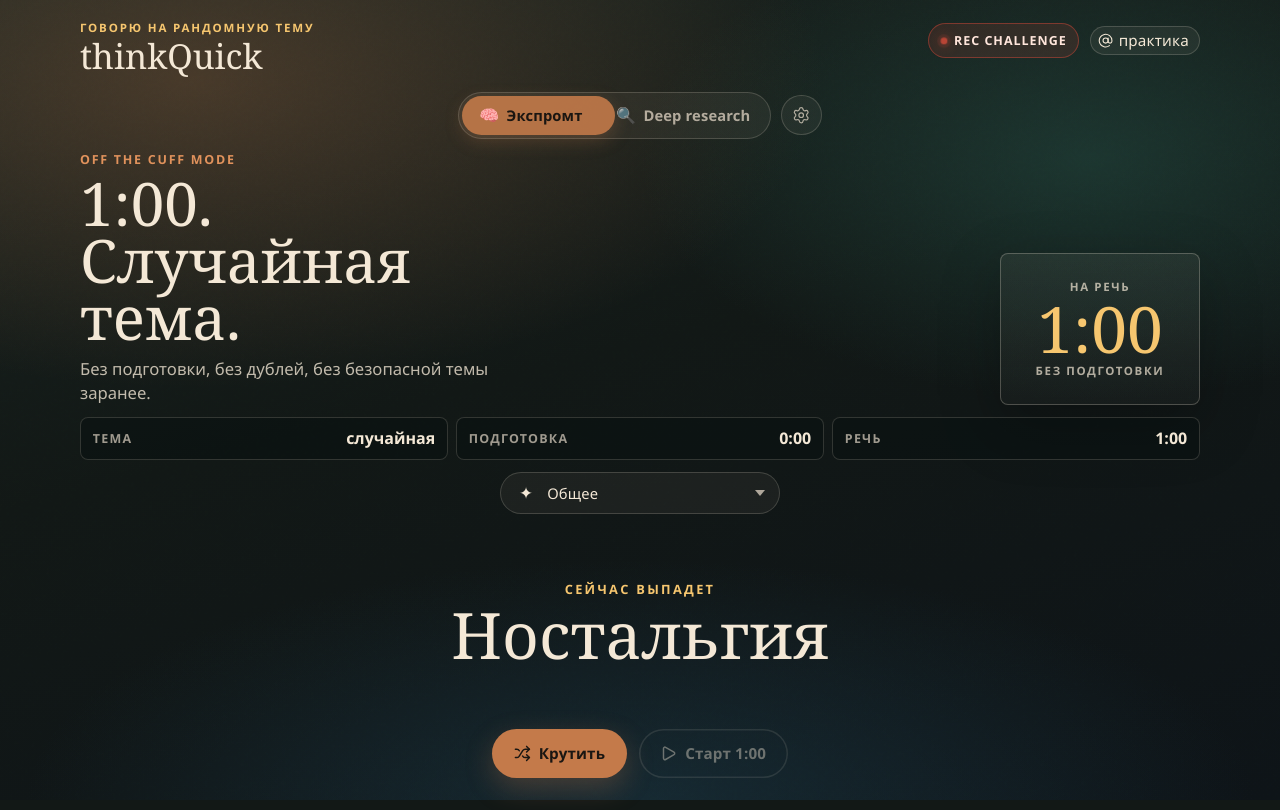
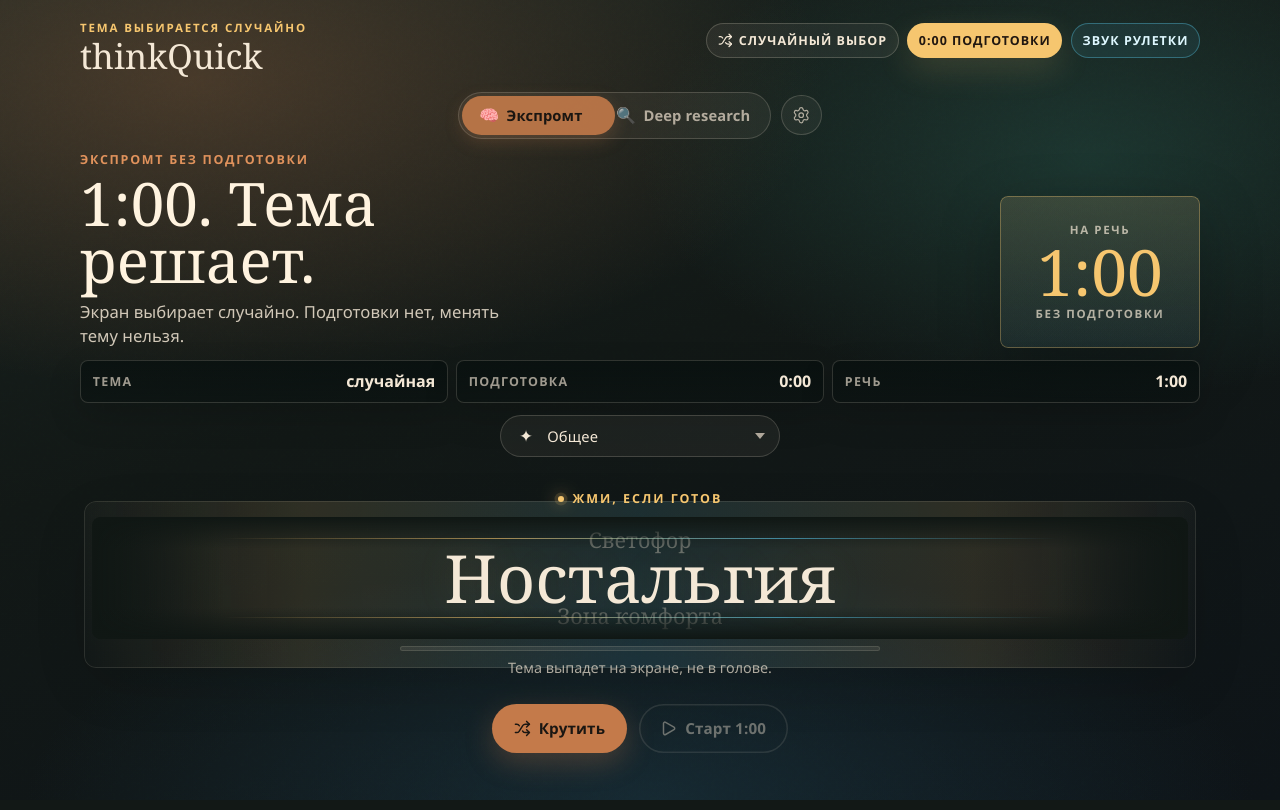
Before and after one commit to h0tzz/thinkquick, a Next.js app: page / in a window 1280 px wide. Built offline with nearby package versions, Linux system fonts and the light colour scheme.

Commit message:
Make topic roulette more engaging

```diff
--- a/app/page.tsx
+++ b/app/page.tsx
@@ -1,6 +1,6 @@
 "use client";
 
-import { AtSign, Play, Settings, Shuffle } from "lucide-react";
+import { Play, Settings, Shuffle } from "lucide-react";
 import {
   useCallback,
   useEffect,
@@ -15,6 +15,7 @@ import { createPortal } from "react-dom";
 
 type ModeId = "off-the-cuff" | "deep-research";
 type TimerState = "idle" | "research" | "ready" | "speech" | "done";
+type SpinStage = "idle" | "accelerating" | "cruising" | "locking" | "landed";
 
 type TopicGroup = {
   id: string;
@@ -372,7 +373,7 @@ const MODES = [
 
 const SPEECH_STAGES = ["Что?", "И что?", "Что дальше?"];
 const STORAGE_PREFIX = "thinkquick:";
-const SPIN_DURATION = 4800;
+const SPIN_DURATION = 3600;
 
 function getGroup(id: string) {
   return GROUPS.find((group) => group.id === id) ?? GROUPS[0];
@@ -504,6 +505,15 @@ function topicLengthClass(topic: string | null | undefined) {
   }
 
   return "";
+}
+
+function topicAtOffset(topics: string[], topic: string, offset: number) {
+  if (topics.length === 0) {
+    return "";
+  }
+
+  const index = Math.max(0, topics.indexOf(topic));
+  return topics[(index + offset + topics.length) % topics.length] ?? "";
 }
 
 function DurationField({
@@ -945,11 +955,15 @@ export default function Home() {
   const [selectedTopic, setSelectedTopic] = useState<string | null>(null);
   const [isSpinning, setIsSpinning] = useState(false);
   const [isLanded, setIsLanded] = useState(false);
+  const [spinStage, setSpinStage] = useState<SpinStage>("idle");
+  const [spinProgress, setSpinProgress] = useState(0);
   const [timerState, setTimerState] = useState<TimerState>("idle");
   const [remaining, setRemaining] = useState(60);
   const [reelKey, setReelKey] = useState(0);
   const topicIndexRef = useRef(0);
   const spinFrameRef = useRef<number | null>(null);
+  const lastSpinStepRef = useRef(0);
+  const lastTickAtRef = useRef(0);
   const audioRef = useRef<AudioContext | null>(null);
 
   const activeTopics = useMemo(
@@ -972,13 +986,13 @@ export default function Home() {
   const challengeTitle =
     mode === "deep-research"
       ? "Сложная тема. Research. Речь."
-      : `${speechClock}. Случайная тема.`;
+      : `${speechClock}. Тема решает.`;
   const challengeSubtitle =
     mode === "deep-research"
       ? `Сначала ${formatDuration(researchSeconds)} на разбор, потом ${formatDuration(
           speechSeconds,
         )} на объяснение без шпаргалок.`
-      : "Без подготовки, без дублей, без безопасной темы заранее.";
+      : "Экран выбирает случайно. Подготовки нет, менять тему нельзя.";
   const stakeItems =
     mode === "deep-research"
       ? [
@@ -991,6 +1005,26 @@ export default function Home() {
           ["Подготовка", "0:00"],
           ["Речь", speechClock],
         ];
+  const previousTopic = topicAtOffset(activeTopics, displayTopic, -1);
+  const nextTopic = topicAtOffset(activeTopics, displayTopic, 1);
+  const spinStageLabel =
+    isSpinning
+      ? spinStage === "locking"
+        ? "замедляется..."
+        : spinStage === "cruising"
+          ? "выбор идет"
+          : "рулетка пошла"
+      : selectedTopic
+        ? "выбрано случайно"
+        : "жми, если готов";
+  const reelHint =
+    isSpinning
+      ? spinStage === "locking"
+        ? "Сейчас остановится. Назад дороги нет."
+        : "Смотри, как тема проскакивает мимо."
+      : selectedTopic
+        ? "Теперь говоришь на эту тему."
+        : "Тема выпадет на экране, не в голове.";
 
   useEffect(() => {
     setSpeechSeconds(getSavedSeconds("speech", 60, 1, 10));
@@ -1068,6 +1102,7 @@ export default function Home() {
 
       const context = audioRef.current ?? new AudioContextCtor();
       audioRef.current = context;
+      void context.resume?.();
       const gain = context.createGain();
       gain.gain.value = 0.16;
       gain.connect(context.destination);
@@ -1091,6 +1126,42 @@ export default function Home() {
 
   const playSpin = useCallback(() => playNotes([523.25, 659.25, 783.99]), [playNotes]);
   const playFinish = useCallback(() => playNotes([392, 523.25, 659.25, 784]), [playNotes]);
+  const playTick = useCallback(
+    (progressValue: number) => {
+      if (muted || typeof window === "undefined") {
+        return;
+      }
+
+      const AudioContextCtor =
+        window.AudioContext ??
+        (window as Window & { webkitAudioContext?: typeof AudioContext }).webkitAudioContext;
+
+      if (!AudioContextCtor) {
+        return;
+      }
+
+      const context = audioRef.current ?? new AudioContextCtor();
+      audioRef.current = context;
+      void context.resume?.();
+
+      const now = context.currentTime;
+      const oscillator = context.createOscillator();
+      const gain = context.createGain();
+      const clickLength = 0.035 + progressValue * 0.035;
+      const volume = 0.05 + progressValue * 0.07;
+
+      oscillator.type = "square";
+      oscillator.frequency.value = 740 - progressValue * 180;
+      gain.gain.setValueAtTime(0.0001, now);
+      gain.gain.exponentialRampToValueAtTime(volume, now + 0.004);
+      gain.gain.exponentialRampToValueAtTime(0.0001, now + clickLength);
+      oscillator.connect(gain);
+      gain.connect(context.destination);
+      oscillator.start(now);
+      oscillator.stop(now + clickLength + 0.01);
+    },
+    [muted],
+  );
 
   function resetTopicPool(nextTopics: string[]) {
     const nextTopic = randomTopic(nextTopics);
@@ -1098,6 +1169,8 @@ export default function Home() {
     setDisplayTopic(nextTopic);
     setSelectedTopic(null);
     setIsLanded(false);
+    setSpinStage("idle");
+    setSpinProgress(0);
     setReelKey((key) => key + 1);
   }
 
@@ -1127,6 +1200,8 @@ export default function Home() {
     playSpin();
     setIsSpinning(true);
     setIsLanded(false);
+    setSpinStage("accelerating");
+    setSpinProgress(0);
     setSelectedTopic(null);
 
     if (spinFrameRef.current !== null) {
@@ -1136,15 +1211,32 @@ export default function Home() {
     const startedAt = performance.now();
     const startIndex = topicIndexRef.current;
     const plan = spinPlan(startIndex, activeTopics.length);
+    lastSpinStepRef.current = 0;
+    lastTickAtRef.current = startedAt;
 
     const frame = (time: number) => {
       const raw = Math.min(1, (time - startedAt) / SPIN_DURATION);
       const eased = easeOutCubic(raw);
       const step = Math.min(plan.totalSteps, Math.floor(eased * plan.totalSteps));
       const index = (startIndex + step) % activeTopics.length;
+      const nextStage: SpinStage =
+        raw > 0.76 ? "locking" : raw > 0.2 ? "cruising" : "accelerating";
 
+      setSpinProgress(raw);
+      setSpinStage(nextStage);
+
+      if (step !== lastSpinStepRef.current) {
         setDisplayTopic(activeTopics[index] ?? activeTopics[0] ?? "");
         setReelKey((key) => key + 1);
+
+        const minTickGap = raw > 0.78 ? 54 : raw > 0.55 ? 40 : 26;
+        if (time - lastTickAtRef.current >= minTickGap) {
+          playTick(raw);
+          lastTickAtRef.current = time;
+        }
+
+        lastSpinStepRef.current = step;
+      }
 
       if (raw < 1) {
         spinFrameRef.current = window.requestAnimationFrame(frame);
@@ -1157,6 +1249,8 @@ export default function Home() {
       setSelectedTopic(landedTopic);
       setIsSpinning(false);
       setIsLanded(true);
+      setSpinStage("landed");
+      setSpinProgress(1);
       playFinish();
       spinFrameRef.current = null;
     };
@@ -1226,18 +1320,18 @@ export default function Home() {
 
       <header className="brand challenge-brand">
         <div className="brand-lockup">
-          <p className="brand-kicker">говорю на рандомную тему</p>
+          <p className="brand-kicker">тема выбирается случайно</p>
           <h1 className="brand-mark">thinkQuick</h1>
         </div>
         <p className="brand-line">
-          <span className="record-pill" aria-label="Челлендж записывается">
-            <span className="record-dot" aria-hidden="true" />
-            REC challenge
+          <span className="truth-pill">
+            <Shuffle className="truth-icon" aria-hidden="true" />
+            случайный выбор
           </span>
-          <a className="brand-link" href="https://chatgpt.com">
-            <AtSign className="brand-link-icon" aria-hidden="true" />
-            практика
-          </a>
+          <span className="truth-pill is-hot">0:00 подготовки</span>
+          <span className="truth-pill is-sound">
+            {muted ? "звук выключен" : "звук рулетки"}
+          </span>
         </p>
       </header>
 
@@ -1259,7 +1353,7 @@ export default function Home() {
         <div className="challenge-hero">
           <div className="challenge-copy">
             <p className="challenge-kicker">
-              {mode === "deep-research" ? "Deep research mode" : "Off the cuff mode"}
+              {mode === "deep-research" ? "сложный режим" : "экспромт без подготовки"}
             </p>
             <h2 className="challenge-title">{challengeTitle}</h2>
             <p className="challenge-subtitle">{challengeSubtitle}</p>
@@ -1294,19 +1388,35 @@ export default function Home() {
           </div>
 
           <div
-            className={`reel challenge-reel ${isSpinning ? "is-spinning" : ""} ${
+            className={`reel challenge-reel is-${spinStage} ${isSpinning ? "is-spinning" : ""} ${
               isLanded ? "is-landed" : ""
             }`}
+            style={{ "--spin-progress": spinProgress } as CSSProperties}
           >
-            <p className="reel-eyebrow">
-              {isSpinning ? "3... 2... 1..." : selectedTopic ? "Тема выпала" : "Сейчас выпадет"}
-            </p>
+            <div className="roulette-status" aria-hidden="true">
+              <span className="roulette-dot" />
+              <span>{spinStageLabel}</span>
+            </div>
+            <div className="roulette-window">
+              <span className="roulette-edge is-top" aria-hidden="true" />
+              <span className="roulette-edge is-bottom" aria-hidden="true" />
+              <span className="reel-ghost is-prev" aria-hidden="true">
+                {previousTopic}
+              </span>
               <p
                 className={`reel-phrase ${topicLengthClass(displayTopic)}`}
                 key={reelKey}
               >
                 {displayTopic || "Тема"}
               </p>
+              <span className="reel-ghost is-next" aria-hidden="true">
+                {nextTopic}
+              </span>
+            </div>
+            <div className="roulette-meter" aria-hidden="true">
+              <span />
+            </div>
+            <p className="roulette-hint">{reelHint}</p>
             <p className="sr-only" aria-live="polite">
               {selectedTopic ? `Твоя тема: ${selectedTopic}` : ""}
             </p>
--- a/app/video-challenge.css
+++ b/app/video-challenge.css
@@ -43,29 +43,40 @@
   margin: 0.1rem 0 0;
 }
 
-.record-pill {
+.truth-pill {
   display: inline-flex;
   align-items: center;
-  gap: 0.42rem;
+  justify-content: center;
+  gap: 0.4rem;
   min-height: 2.15rem;
-  padding: 0.34rem 0.75rem;
+  padding: 0.34rem 0.72rem;
   border-radius: 999px;
-  color: #ffe6dc;
-  background: #ef4f3d1f;
-  box-shadow: inset 0 0 0 1px #ef4f3d66;
+  color: #f4e8d6;
+  background: #f4e8d60f;
+  box-shadow: inset 0 0 0 1px #f4e8d633;
   font-size: 0.78rem;
   font-weight: 750;
   letter-spacing: 0.08em;
   text-transform: uppercase;
 }
 
-.record-dot {
-  width: 0.48rem;
-  height: 0.48rem;
-  border-radius: 50%;
-  background: #ff533f;
-  box-shadow: 0 0 0 0.25rem #ff533f26, 0 0 1.2rem #ff533f;
-  animation: rec-pulse 1.25s ease-in-out infinite;
+.truth-pill.is-hot {
+  color: #211710;
+  background: #f6c66f;
+  box-shadow: 0 12px 32px #f6c66f26;
+}
+
+.truth-pill.is-sound {
+  color: #dff8ff;
+  background: #5ed7ff14;
+  box-shadow: inset 0 0 0 1px #5ed7ff55;
+}
+
+.truth-icon {
+  flex-shrink: 0;
+  width: 0.92rem;
+  height: 0.92rem;
+  stroke-width: 2.1px;
 }
 
 .challenge-stage {
@@ -109,7 +120,7 @@
 .challenge-title {
   margin: 0;
   max-width: 11ch;
-  color: var(--ink);
+  color: #fff3df;
   font-family: var(--font-display);
   font-size: 3.75rem;
   font-weight: 520;
@@ -127,7 +138,7 @@
 .challenge-subtitle {
   max-width: 48ch;
   margin: 0.65rem 0 0;
-  color: #f4e8d6c7;
+  color: #f4e8d6d6;
   font-family: var(--font-body);
   font-size: 1.04rem;
   font-weight: 520;
@@ -141,8 +152,10 @@
   min-height: 9.5rem;
   padding: 1rem;
   border-radius: 0.5rem;
-  background: linear-gradient(180deg, #f4e8d611, #f4e8d607);
-  box-shadow: inset 0 0 0 1px #f4e8d640, 0 20px 60px #00000040;
+  background:
+    linear-gradient(180deg, #f6c66f18, #5ed7ff0d),
+    linear-gradient(180deg, #f4e8d60e, #f4e8d607);
+  box-shadow: inset 0 0 0 1px #f6c66f55, 0 20px 60px #00000040;
 }
 
 .challenge-clock-label,
@@ -187,8 +200,8 @@
   min-height: 2.7rem;
   padding: 0.62rem 0.8rem;
   border-radius: 0.5rem;
-  background: #08100f78;
-  box-shadow: inset 0 0 0 1px #f4e8d629;
+  background: linear-gradient(180deg, #08100fcc, #08100f78);
+  box-shadow: inset 0 0 0 1px #f4e8d629, 0 14px 34px #00000026;
 }
 
 .stake span,
@@ -227,23 +240,123 @@
 }
 
 .challenge-reel {
-  min-height: 11.5rem;
-  gap: 0.35rem;
-  padding: 0.35rem 0 0;
+  min-height: 13.5rem;
+  gap: 0.45rem;
+  padding: 0.55rem 0.75rem 0.15rem;
+  position: relative;
 }
 
-.challenge-reel .reel-eyebrow {
+.challenge-reel::before {
+  content: "";
+  pointer-events: none;
+  position: absolute;
+  inset: 1.8rem 0.25rem 1.25rem;
+  border-radius: 0.75rem;
+  background:
+    linear-gradient(90deg, transparent, #f6c66f1f 20%, #5ed7ff1c 50%, #f6c66f1f 80%, transparent),
+    linear-gradient(180deg, #f4e8d608, #f4e8d603);
+  box-shadow: inset 0 0 0 1px #f4e8d61f, 0 18px 60px #00000024;
+  opacity: 0.9;
+}
+
+.roulette-status {
+  display: inline-flex;
+  align-items: center;
+  justify-content: center;
+  gap: 0.5rem;
+  min-height: 1.35rem;
   color: #f6c66f;
-  font-size: 0.8rem;
-  letter-spacing: 0.18em;
+  font-family: var(--font-body);
+  font-size: 0.78rem;
+  font-weight: 850;
+  letter-spacing: 0.16em;
+  line-height: 1;
+  text-transform: uppercase;
+  position: relative;
+  z-index: 1;
+}
+
+.roulette-dot {
+  width: 0.42rem;
+  height: 0.42rem;
+  border-radius: 50%;
+  background: currentColor;
+  box-shadow: 0 0 0 0.22rem #f6c66f24, 0 0 1rem currentColor;
+}
+
+.challenge-reel.is-spinning .roulette-dot {
+  animation: roulette-dot 0.42s linear infinite;
+}
+
+.roulette-window {
+  display: grid;
+  place-items: center;
+  width: 100%;
+  min-height: 7.6rem;
+  overflow: hidden;
+  position: relative;
+  z-index: 1;
+  border-radius: 0.55rem;
+}
+
+.roulette-window::before {
+  content: "";
+  pointer-events: none;
+  position: absolute;
+  inset: 0;
+  background:
+    linear-gradient(180deg, #101714 0%, transparent 26%, transparent 74%, #101714 100%),
+    linear-gradient(90deg, #101714 0%, transparent 12%, transparent 88%, #101714 100%);
+  z-index: 2;
+}
+
+.roulette-edge {
+  position: absolute;
+  left: 12%;
+  right: 12%;
+  height: 1px;
+  background: linear-gradient(90deg, transparent, #f6c66f9c, #5ed7ff8c, transparent);
+  z-index: 3;
+}
+
+.roulette-edge.is-top {
+  top: 1.3rem;
+}
+
+.roulette-edge.is-bottom {
+  bottom: 1.3rem;
+}
+
+.reel-ghost {
+  max-width: min(100%, 26ch);
+  color: #f4e8d659;
+  font-family: var(--font-display);
+  font-size: 1.35rem;
+  line-height: 1;
+  position: absolute;
+  z-index: 1;
+  white-space: nowrap;
+  transform: translateY(var(--ghost-y));
+  filter: blur(0.2px);
+}
+
+.reel-ghost.is-prev {
+  --ghost-y: -2.35rem;
+}
+
+.reel-ghost.is-next {
+  --ghost-y: 2.35rem;
 }
 
 .challenge-reel .reel-phrase {
   width: min(100%, 18ch);
   max-width: min(100%, 18ch);
-  font-size: 4rem;
+  font-size: 4.15rem;
   letter-spacing: 0;
   line-height: 0.98;
+  position: relative;
+  z-index: 4;
+  text-shadow: 0 0 2.4rem #f6c66f24;
 }
 
 .challenge-reel .reel-phrase.is-long {
@@ -261,7 +374,57 @@
 }
 
 .challenge-reel.is-spinning .reel-phrase {
-  text-shadow: 0 0 1.8rem #f6c66f33;
+  color: #fff6e7;
+  animation: roulette-topic 110ms cubic-bezier(0.2, 0.7, 0.2, 1) both;
+  text-shadow: 0 0 2rem #f6c66f45;
+}
+
+.challenge-reel.is-locking .reel-phrase {
+  color: #fff8ed;
+  text-shadow: 0 0 2.4rem #ff533f36;
+}
+
+.challenge-reel.is-landed .reel-phrase {
+  color: #fff6e7;
+  text-shadow: 0 0 2.5rem #f6c66f38;
+}
+
+.challenge-reel.is-landed .reel-ghost {
+  opacity: 0;
+}
+
+.roulette-meter {
+  width: min(100%, 30rem);
+  height: 0.32rem;
+  border-radius: 999px;
+  background: #f4e8d614;
+  overflow: hidden;
+  position: relative;
+  z-index: 1;
+  box-shadow: inset 0 0 0 1px #f4e8d61f;
+}
+
+.roulette-meter span {
+  display: block;
+  width: 100%;
+  height: 100%;
+  border-radius: inherit;
+  background: linear-gradient(90deg, #f6c66f, #ff725f, #5ed7ff);
+  transform: scaleX(var(--spin-progress, 0));
+  transform-origin: left center;
+  transition: transform 80ms linear;
+}
+
+.roulette-hint {
+  min-height: 1.2rem;
+  margin: 0;
+  color: #f4e8d6b0;
+  font-family: var(--font-body);
+  font-size: 0.9rem;
+  font-weight: 560;
+  line-height: 1.35;
+  position: relative;
+  z-index: 1;
 }
 
 .btn {
@@ -302,7 +465,7 @@
   color: #ff7665;
 }
 
-@keyframes rec-pulse {
+@keyframes roulette-dot {
   0%,
   100% {
     opacity: 1;
@@ -310,8 +473,20 @@
   }
 
   50% {
-    opacity: 0.62;
-    transform: scale(0.82);
+    opacity: 0.55;
+    transform: scale(0.72);
+  }
+}
+
+@keyframes roulette-topic {
+  0% {
+    opacity: 0.35;
+    transform: translateY(-0.55rem) scale(0.985);
+  }
+
+  100% {
+    opacity: 1;
+    transform: translateY(0) scale(1);
   }
 }
 
@@ -368,6 +543,81 @@
   }
 }
 
+@media (min-width: 861px) and (max-height: 760px) {
+  .challenge-page {
+    padding-top: 0.9rem;
+    padding-bottom: 1rem;
+  }
+
+  .challenge-brand {
+    margin-bottom: 0.7rem;
+  }
+
+  .challenge-stage {
+    gap: 0.55rem;
+  }
+
+  .challenge-title {
+    font-size: 3.2rem;
+    line-height: 0.96;
+  }
+
+  .is-research-mode .challenge-title {
+    font-size: 2.65rem;
+  }
+
+  .challenge-subtitle {
+    margin-top: 0.45rem;
+    font-size: 0.96rem;
+  }
+
+  .challenge-clock {
+    min-height: 8.1rem;
+  }
+
+  .challenge-clock strong {
+    font-size: 3.35rem;
+  }
+
+  .stake {
+    min-height: 2.45rem;
+    padding-block: 0.5rem;
+  }
+
+  .challenge-body {
+    gap: 0.45rem;
+  }
+
+  .challenge-reel {
+    min-height: 10.25rem;
+    padding-top: 0.35rem;
+  }
+
+  .roulette-window {
+    min-height: 6.35rem;
+  }
+
+  .reel-ghost {
+    font-size: 1.1rem;
+  }
+
+  .challenge-reel .reel-phrase {
+    font-size: 3.55rem;
+  }
+
+  .challenge-reel .reel-phrase.is-long {
+    font-size: 2.75rem;
+  }
+
+  .challenge-reel .reel-phrase.is-extra-long {
+    font-size: 2.15rem;
+  }
+
+  .roulette-hint {
+    display: none;
+  }
+}
+
 @media (max-width: 720px) {
   .challenge-page {
     padding-top: 1rem;
@@ -376,12 +626,25 @@
   .challenge-brand {
     display: grid;
     justify-items: center;
-    gap: 0.7rem;
+    gap: 0.5rem;
     text-align: center;
   }
 
   .challenge-brand .brand-line {
     justify-content: center;
+    gap: 0.35rem;
+  }
+
+  .truth-pill {
+    min-height: 1.85rem;
+    padding: 0.28rem 0.55rem;
+    font-size: 0.66rem;
+    letter-spacing: 0.06em;
+  }
+
+  .truth-icon {
+    width: 0.8rem;
+    height: 0.8rem;
   }
 
   .challenge-topbar {
@@ -423,13 +686,43 @@
   }
 
   .challenge-reel {
-    min-height: 9.65rem;
+    min-height: 10.1rem;
+    padding-inline: 0.35rem;
+  }
+
+  .roulette-window {
+    min-height: 5.95rem;
+  }
+
+  .roulette-edge.is-top {
+    top: 0.8rem;
+  }
+
+  .roulette-edge.is-bottom {
+    bottom: 0.8rem;
+  }
+
+  .reel-ghost {
+    max-width: min(100%, 20ch);
+    font-size: 1rem;
+  }
+
+  .reel-ghost.is-prev {
+    --ghost-y: -1.85rem;
+  }
+
+  .reel-ghost.is-next {
+    --ghost-y: 1.85rem;
+  }
+
+  .roulette-hint {
+    display: none;
   }
 
   .challenge-reel .reel-phrase {
     width: min(100%, 13ch);
     max-width: min(100%, 13ch);
-    font-size: 2.55rem;
+    font-size: 2.4rem;
     line-height: 1.02;
   }
 
@@ -478,3 +771,11 @@
     grid-template-columns: 1fr;
   }
 }
+
+@media (prefers-reduced-motion: reduce) {
+  .challenge-reel.is-spinning .reel-phrase,
+  .challenge-reel.is-spinning .roulette-dot,
+  .timer-overlay.is-final-seconds .timer-ring {
+    animation: none;
+  }
+}
```
Also changed, not shown: 1 other file (tests, documents, lock files or other folders). Lines whose indentation alone changed are shown as unchanged.
